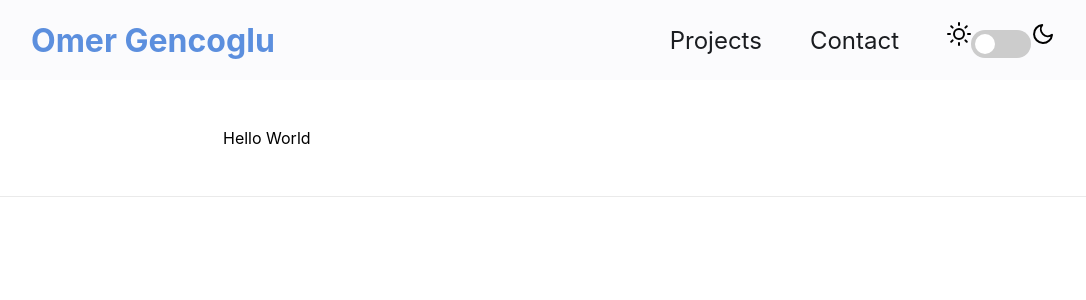
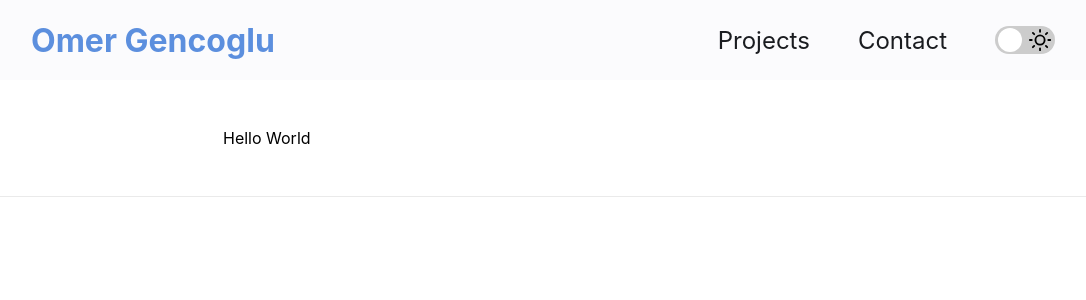
Before and after one commit to omergencoglu/portfolio, a Next.js app: page / in a window 1280 px wide. Shown: the top 300 px of the page, without its empty margins (97-1183 px from the left). Built offline with nearby package versions, Linux system fonts and the light colour scheme.

Commit message:
Update darkmode toggle switch

```diff
--- a/components/layout/Navbar.js
+++ b/components/layout/Navbar.js
@@ -1,8 +1,6 @@
 import Link from "next/link";
 
 import ToggleSwitch from "../ui/ToggleSwitch";
-import SunIcon from "../ui/SunIcon";
-import MoonIcon from "../ui/MoonIcon";
 
 import classes from "./Navbar.module.css";
 
@@ -19,9 +17,7 @@ function Navbar() {
             <Link href="#contact">Contact</Link>
           </li>
           <li>
-            <SunIcon />
             <ToggleSwitch />
-            <MoonIcon />
           </li>
         </ul>
       </nav>
--- a/components/ui/MoonIcon.js
+++ b/components/ui/MoonIcon.js
@@ -6,7 +6,7 @@ function MoonIcon() {
       height="24"
       viewBox="0 0 24 24"
       fill="none"
-      stroke="currentColor"
+      stroke="#fbfbfd"
       strokeWidth="2"
       strokeLinecap="round"
       strokeLinejoin="round"
--- a/components/ui/SunIcon.js
+++ b/components/ui/SunIcon.js
@@ -2,9 +2,9 @@ function SunIcon() {
   return (
     <svg
       xmlns="http://www.w3.org/2000/svg"
-      width="24"
-      height="24"
-      viewBox="0 0 24 24"
+      width="23"
+      height="23"
+      viewBox="0 0 25 25"
       fill="none"
       stroke="currentColor"
       strokeWidth="2"
--- a/components/ui/ToggleSwitch.js
+++ b/components/ui/ToggleSwitch.js
@@ -1,11 +1,20 @@
+import { Fragment } from "react/cjs/react.development";
+import MoonIcon from "./MoonIcon";
+import SunIcon from "./SunIcon";
+
 import classes from "./ToggleSwitch.module.css";
 
 function ToggleSwitch() {
   return (
-    <label className={classes.switch}>
-      <input type="checkbox" />
-      <span className={classes.slider + " " + classes.round}></span>
-    </label>
+    <Fragment>
+      <label className={classes.switch}>
+        <input type="checkbox" />
+        <span className={classes.slider + " " + classes.round}>
+          <MoonIcon />
+          <SunIcon />
+        </span>
+      </label>
+    </Fragment>
   );
 }
 
--- a/components/ui/ToggleSwitch.module.css
+++ b/components/ui/ToggleSwitch.module.css
@@ -15,6 +15,9 @@
 
 /* The slider */
 .slider {
+  display: flex;
+  align-items: center;
+  justify-content: space-around;
   position: absolute;
   cursor: pointer;
   top: 0;
@@ -29,10 +32,10 @@
 .slider:before {
   position: absolute;
   content: "";
-  height: 20px;
-  width: 20px;
-  left: 4px;
-  bottom: 4px;
+  height: 24px;
+  width: 24px;
+  left: 3px;
+  bottom: 2px;
   background-color: white;
   -webkit-transition: 0.4s;
   transition: 0.4s;
@@ -42,14 +45,10 @@ input:checked + .slider {
   background-color: #2196f3;
 }
 
-input:focus + .slider {
-  box-shadow: 0 0 1px #2196f3;
-}
-
 input:checked + .slider:before {
-  -webkit-transform: translateX(32px);
-  -ms-transform: translateX(32px);
-  transform: translateX(32px);
+  -webkit-transform: translateX(30px);
+  -ms-transform: translateX(30px);
+  transform: translateX(30px);
 }
 
 /* Rounded sliders */
```
